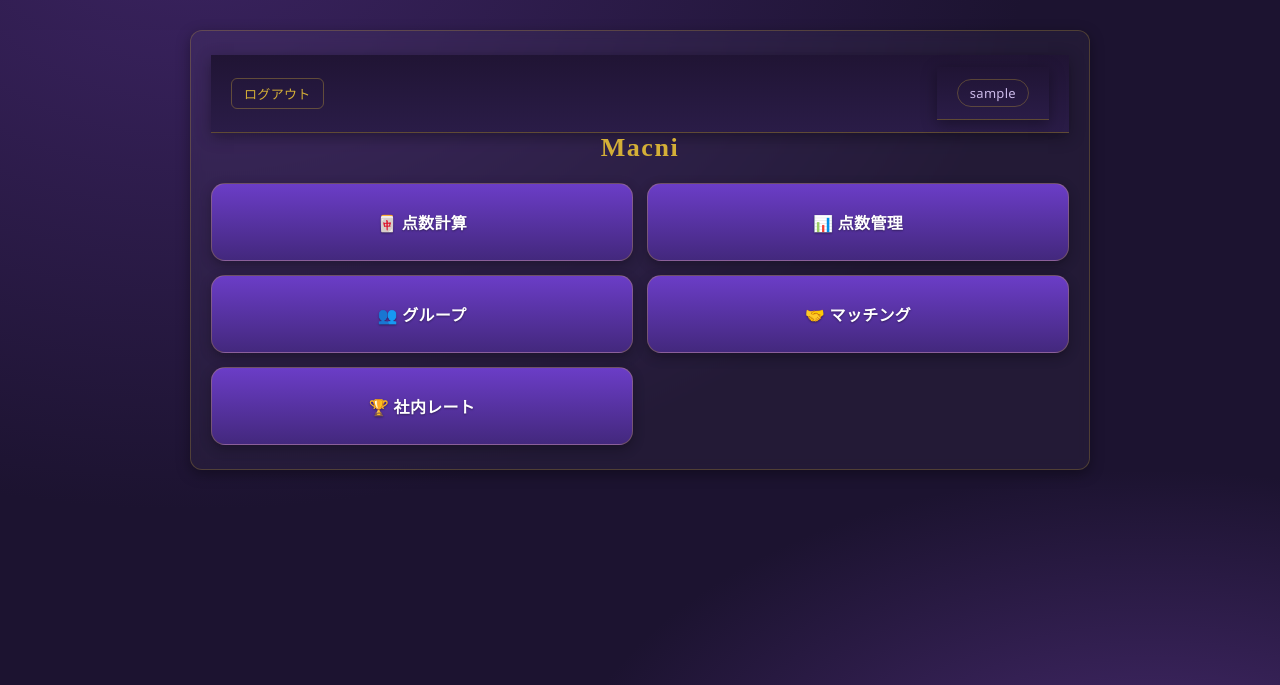
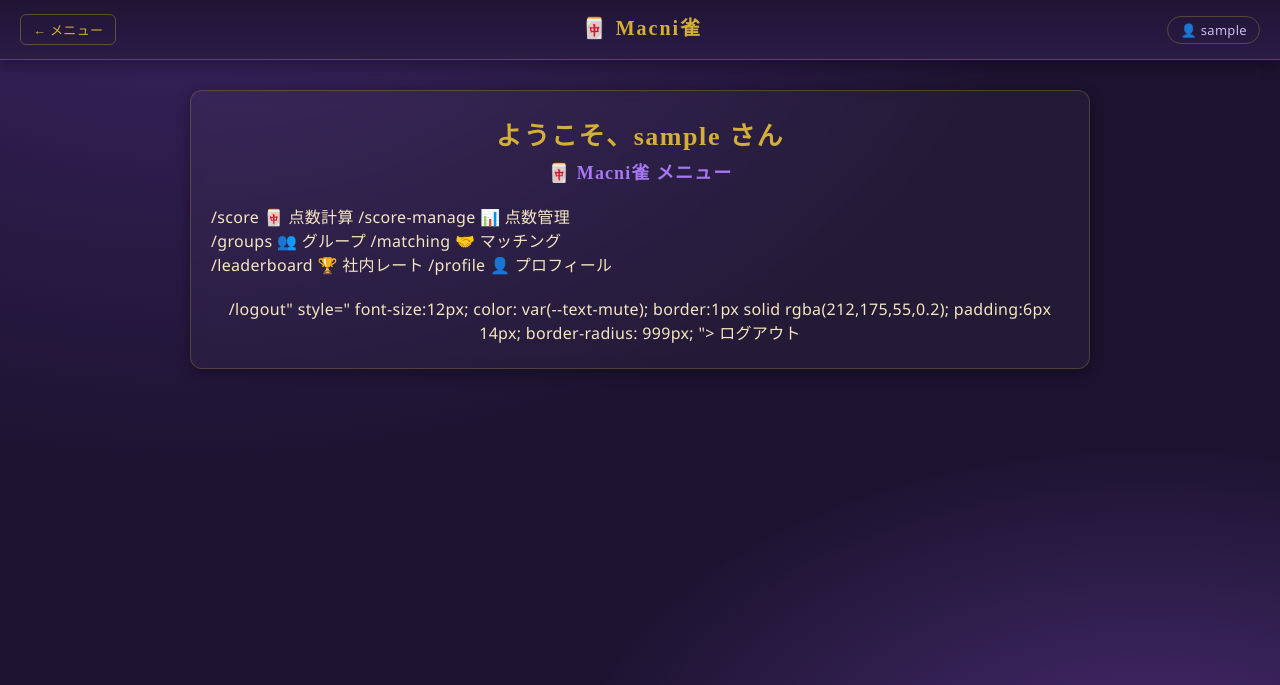
Before and after one commit to yosida-yuta/macnijong, a Flask app: page /menu in a window 1280 px wide. Shown: the top 685 px of the page. Run offline with Flask 3, Linux system fonts and the light colour scheme; the visitor is signed in with stand-in values (Sample User, id 1).

Commit message:
score.html 最小構成版

```diff
--- a/templates/menu.html
+++ b/templates/menu.html
@@ -1,47 +1,61 @@
-<!DOCTYPE html>
-<html lang="ja">
-<head>
-    <meta charset="UTF-8">
-    <meta name="viewport" content="width=device-width, initial-scale=1.0">
-    <title>Macni雀 - メニュー</title>
-    <link rel="stylesheet" href="/static/css/style.css">
-</head>
-<body>
+{% extends "base.html" %}
+{% block title %}メニュー - Macni雀{% endblock %}
+
+{% block content %}
 <div class="container">
-        <div class="header">
-            <a href="/logout" class="logout-link">ログアウト</a>
-            <div class="header">
-            <a href="/profile" class="nickname-link">{{ nickname }}</a>
-            </div>
+
+    <h1>ようこそ、{{ nickname }} さん</h1>
+    <h2>🀄 Macni雀 メニュー</h2>
+
+    <div class="menu-grid">
+        {{ url_for('score') }}
+            🀄 点数計算
+        </a>
+        {{ url_for('score_manage') }}
+            📊 点数管理
+        </a>
+        {{ url_for('groups') }}
+            👥 グループ
+        </a>
+        {{ url_for('matching') }}
+            🤝 マッチング
+        </a>
+        {{ url_for('leaderboard') }}
+            🏆 社内レート
+        </a>
+        /profile
+            👤 プロフィール
+        </a>
     </div>
 
-
-        <h1>Macni</h1>
-
-        <div class="menu-grid">
-            <a href="{{ url_for('score') }}" class="menu-btn">🀄 点数計算</a>
-            <a href="{{ url_for('score_manage') }}" class="menu-btn">📊 点数管理</a>
-            <a href="{{ url_for('groups') }}" class="menu-btn">👥 グループ</a>
-            <a href="{{ url_for('matching') }}" class="menu-btn">🤝 マッチング</a>
-            <a href="{{ url_for('leaderboard') }}" class="menu-btn">🏆 社内レート</a>
-        </div>
     {% if is_admin %}
-        <div style="margin-top: 20px; text-align: center;">
-            <a href="/admin/audit"
-            style="
+    <div style="text-align:center; margin-top:24px;">
+        /admin/audit style="
             display:inline-block;
-                    padding:14px 22px;
-                    background:#C03A22;
+            padding:14px 24px;
+            background: linear-gradient(180deg, #a83232, #7a1e1e);
             color:#fff;
-                    border-radius:10px;
             font-weight:bold;
+            border-radius:12px;
+            box-shadow:0 4px 12px rgba(0,0,0,0.4);
             text-decoration:none;
-                    box-shadow:0 2px 6px rgba(0,0,0,0.15);
+            border:1px solid rgba(212,175,55,0.4);
         ">
             🛠 管理者ページ（監査ログ）
         </a>
     </div>
     {% endif %}
+
+    <div style="text-align:center; margin-top:22px;">
+        /logout" style="
+            font-size:12px;
+            color: var(--text-mute);
+            border:1px solid rgba(212,175,55,0.2);
+            padding:6px 14px;
+            border-radius: 999px;
+        ">
+            ログアウト
+        </a>
     </div>
-</body>
-</html>
+</div>
+{% endblock %}
--- a/templates/register.html
+++ b/templates/register.html
@@ -16,7 +16,7 @@
             <p class="error">{{ error }}</p>
         {% endif %}
 
-        {{ url_for('register') }}">
+        <form method="POST" action="{{ url_for('register') }}">
             <input type="hidden" name="csrf_token" value="{{ csrf_token() }}">
 
             <label>社員メールアドレス</label>
```
Lines whose indentation alone changed are shown as unchanged.
